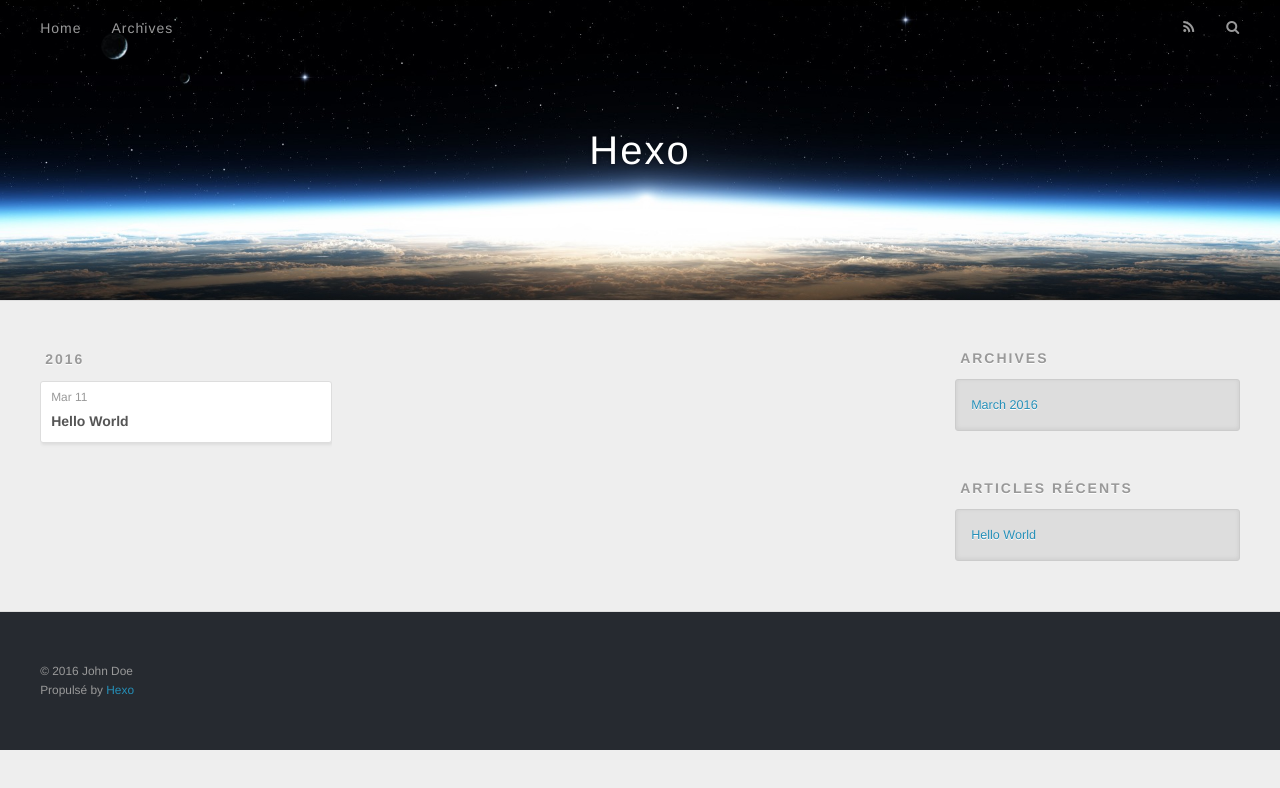
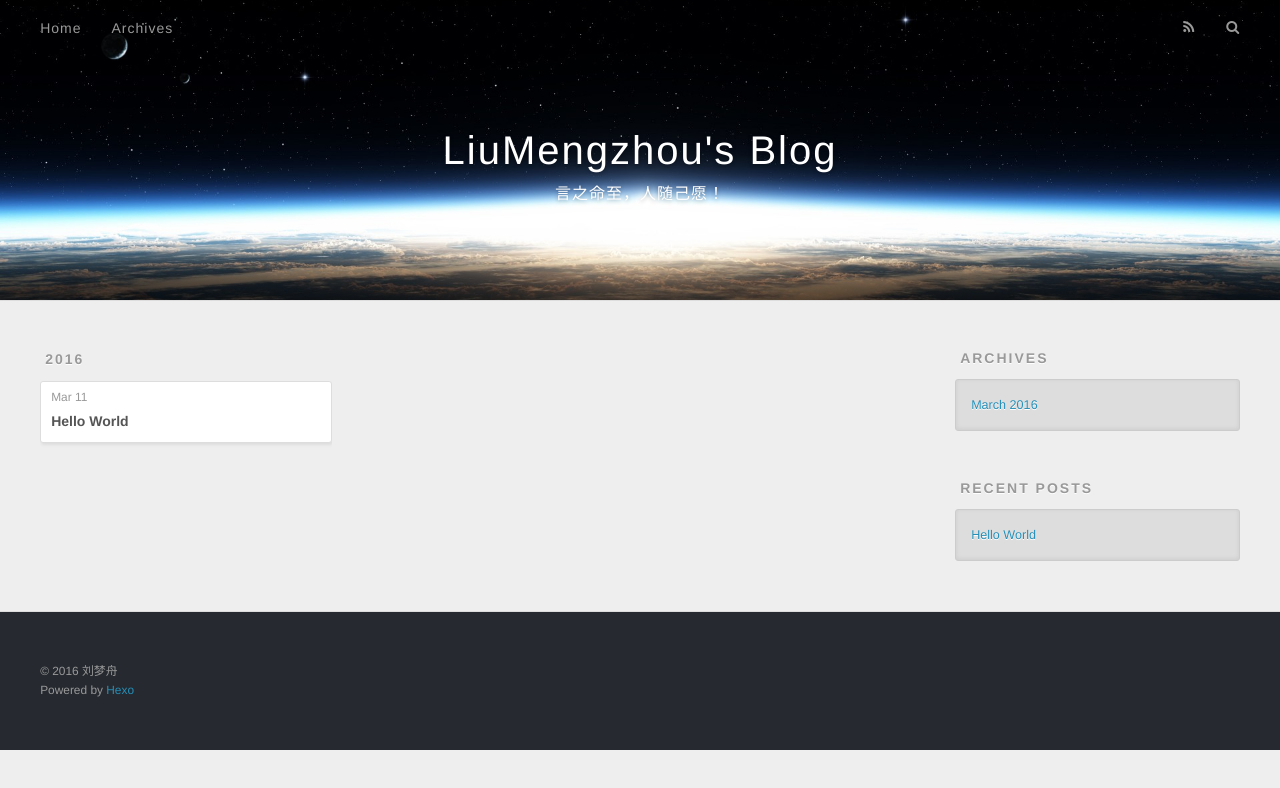
Before and after one commit to LiuMengzhou/LiuMengzhou.github.io, a plain HTML site: page archives/2016/03/index.html in a window 1280 px wide. Drawn offline with nearby package versions, Linux system fonts and the light colour scheme.

Commit message:
Site updated: 2016-03-11 17:31:06

```diff
--- a/archives/2016/03/index.html
+++ b/archives/2016/03/index.html
@@ -3,19 +3,19 @@
 <head>
   <meta charset="utf-8">
 
-  <title>Archives: 2016/3 | Hexo</title>
+  <title>Archives: 2016/3 | LiuMengzhou&#39;s Blog</title>
   <meta name="viewport" content="width=device-width, initial-scale=1, maximum-scale=1">
   <meta name="description">
 <meta property="og:type" content="website">
-<meta property="og:title" content="Hexo">
+<meta property="og:title" content="LiuMengzhou's Blog">
 <meta property="og:url" content="http://yoursite.com/archives/2016/03/index.html">
-<meta property="og:site_name" content="Hexo">
+<meta property="og:site_name" content="LiuMengzhou's Blog">
 <meta property="og:description">
 <meta name="twitter:card" content="summary">
-<meta name="twitter:title" content="Hexo">
+<meta name="twitter:title" content="LiuMengzhou's Blog">
 <meta name="twitter:description">
 
-    <link rel="alternate" href="/atom.xml" title="Hexo" type="application/atom+xml">
+    <link rel="alternate" href="/atom.xml" title="LiuMengzhou&#39;s Blog" type="application/atom+xml">
 
 
     <link rel="icon" href="/favicon.png">
@@ -36,8 +36,12 @@
   <div id="header-outer" class="outer">
     <div id="header-title" class="inner">
       <h1 id="logo-wrap">
-        <a href="/" id="logo">Hexo</a>
+        <a href="/" id="logo">LiuMengzhou&#39;s Blog</a>
       </h1>
+
+        <h2 id="subtitle-wrap">
+          <a href="/" id="subtitle">言之命至，人随己愿！</a>
+        </h2>
 
     </div>
     <div id="header-inner" class="inner">
@@ -51,9 +55,9 @@
       </nav>
       <nav id="sub-nav">
 
-          <a id="nav-rss-link" class="nav-icon" href="/atom.xml" title="Flux RSS"></a>
+          <a id="nav-rss-link" class="nav-icon" href="/atom.xml" title="RSS Feed"></a>
 
-        <a id="nav-search-btn" class="nav-icon" title="Rechercher"></a>
+        <a id="nav-search-btn" class="nav-icon" title="Search"></a>
       </nav>
       <div id="search-form-wrap">
         <form action="//google.com/search" method="get" accept-charset="UTF-8" class="search-form"><input type="search" name="q" results="0" class="search-form-input" placeholder="Search"><button type="submit" class="search-form-submit">&#xF002;</button><input type="hidden" name="sitesearch" value="http://yoursite.com"></form>
@@ -120,7 +124,7 @@
 
 
   <div class="widget-wrap">
-    <h3 class="widget-title">Articles récents</h3>
+    <h3 class="widget-title">Recent Posts</h3>
     <div class="widget">
       <ul>
 
@@ -140,8 +144,8 @@
 
   <div class="outer">
     <div id="footer-info" class="inner">
-      &copy; 2016 John Doe<br>
-      Propulsé by <a href="http://hexo.io/" target="_blank">Hexo</a>
+      &copy; 2016 刘梦舟<br>
+      Powered by <a href="http://hexo.io/" target="_blank">Hexo</a>
     </div>
   </div>
 </footer>
```
Also changed, not shown: 2016/03/11/hello-world/index.html (+14 -10 lines), archives/2016/index.html (+15 -11 lines), archives/index.html (+15 -11 lines), index.html (+16 -12 lines).
